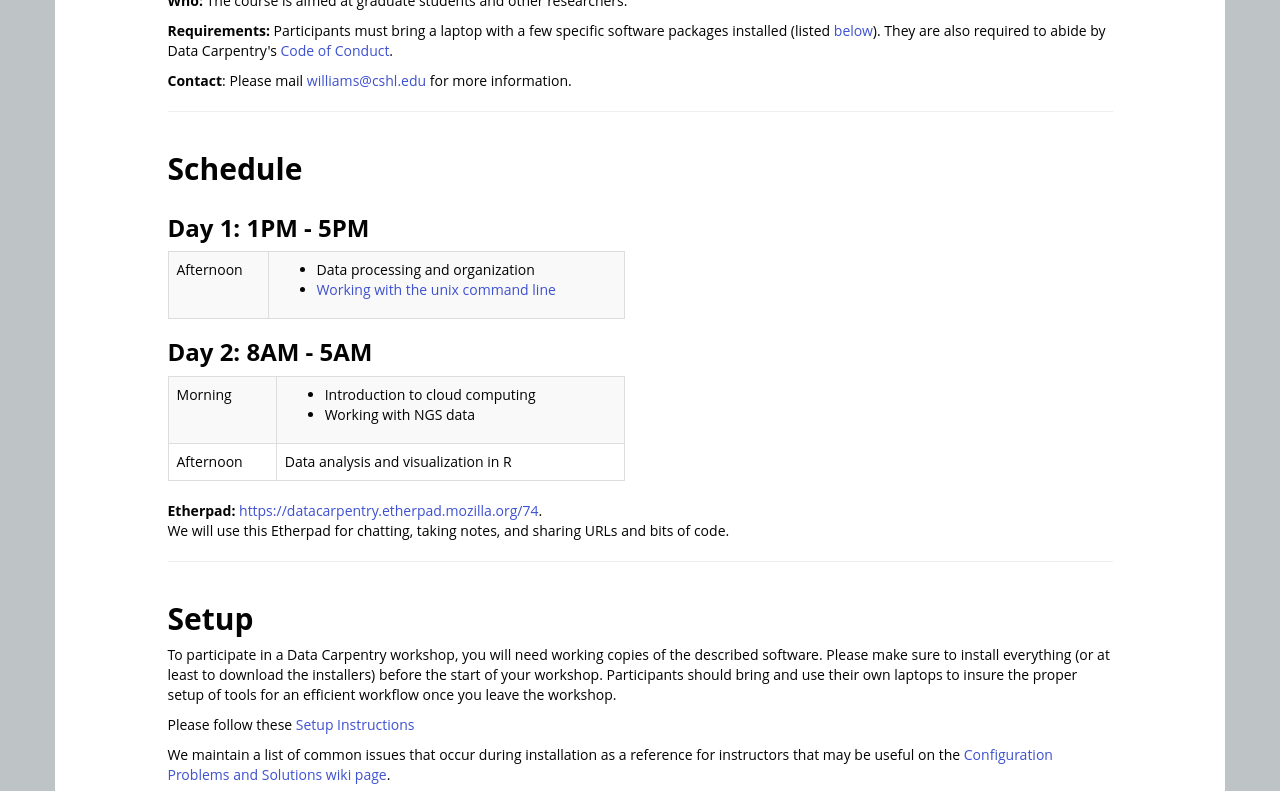
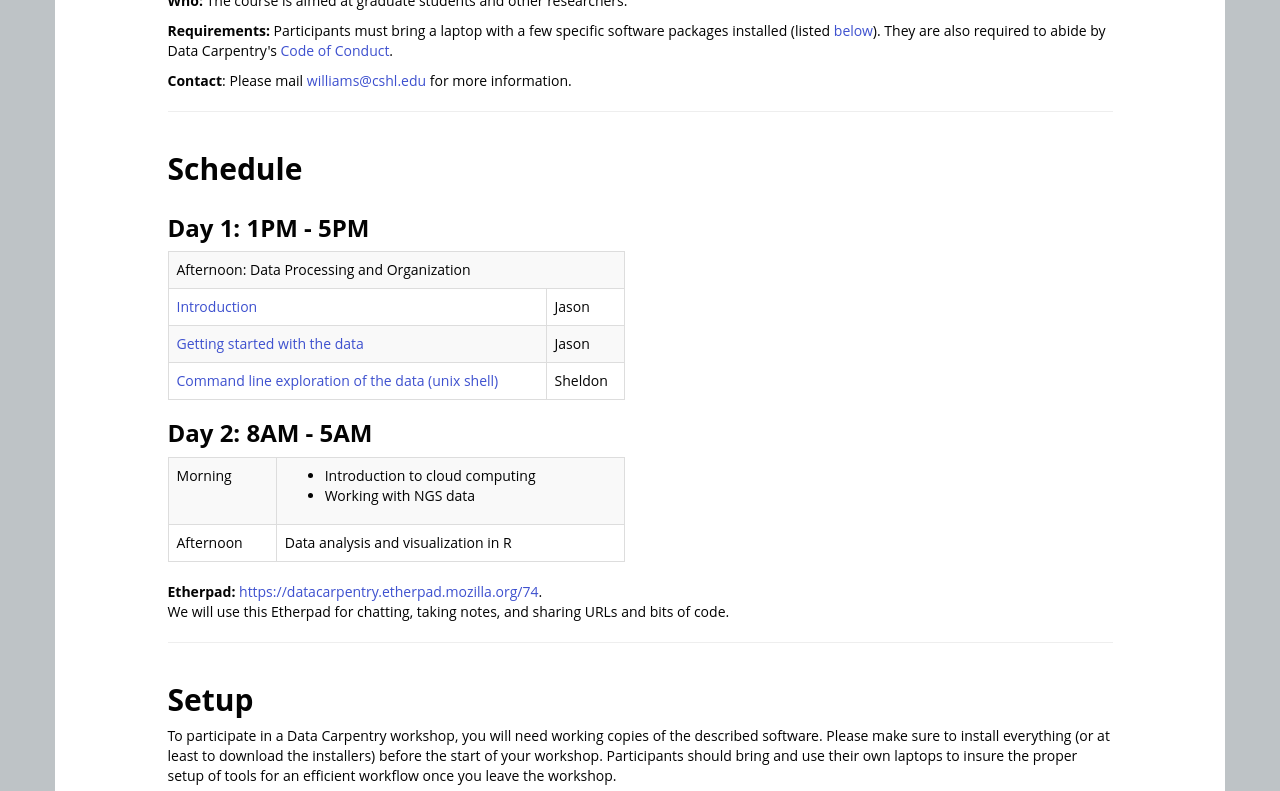
Before and after one commit to devbioinfoguy/2015-07-30-ASPB, a Jekyll site: the page built from index.html, in a window 1280 px wide and 900 px high, scrolled down 754 px, cut to the strip 0-791 px from the top of the window. Built offline with Jekyll 4.4.1, drawn with Linux system fonts in a browser that asks for light colours; nearby versions of some CDN libraries; library files that are not in the unit come from our copies.

Commit message:
Update index.html

```diff
--- a/index.html
+++ b/index.html
@@ -142,15 +142,40 @@ Participants should bring their laptops and plan to participate actively. By the
 
     <h3>Day 1: 1PM - 5PM</h3>
     <table class="table table-striped">
-       <tr>
-        <td>Afternoon</td>
+      <tr>
+        <td colspan=2>Afternoon: Data Processing and Organization</td>
+      </tr>
+      <tr>
         <td>
-          <ul>
-            <li>Data processing and organization</li>
-            <li><a href="https://github.com/mckays630/shell-genomics/blob/gh-pages/README.md">Working with the unix command line</a></li>
-          </ul>
+          <a href="https://github.com/JasonJWilliamsNY/datadescription-genomics/blob/master/lessons/01-intro-to-ecoli-evo-experient.md">Introduction
         </td>
-      </tr>    </table>
+        <td>
+            Jason
+        </td>
+      </tr>
+      </tr>
+      <tr>
+        <td>
+          <a href=https://github.com/JasonJWilliamsNY/datadescription-genomics/blob/master/lessons/02-examining-sra-runtable.md">
+            Getting started with the data
+          </a>
+        </td>
+        <td>
+            Jason
+        </td>
+      </tr>
+      <tr>
+        <td>
+          <a href=https://github.com/JasonJWilliamsNY/datadescription-genomics/blob/master/lessons/02-examining-sra-runtable.md">
+            <a href="https://github.com/mckays630/shell-genomics/blob/gh-pages/README.md">
+              Command line exploration of the data (unix shell)
+            </a>
+        </td>
+        <td>
+            Sheldon
+        </td
+      </tr>
+    </table>
 
 
     <h3>Day 2: 8AM - 5AM</h3>
```
